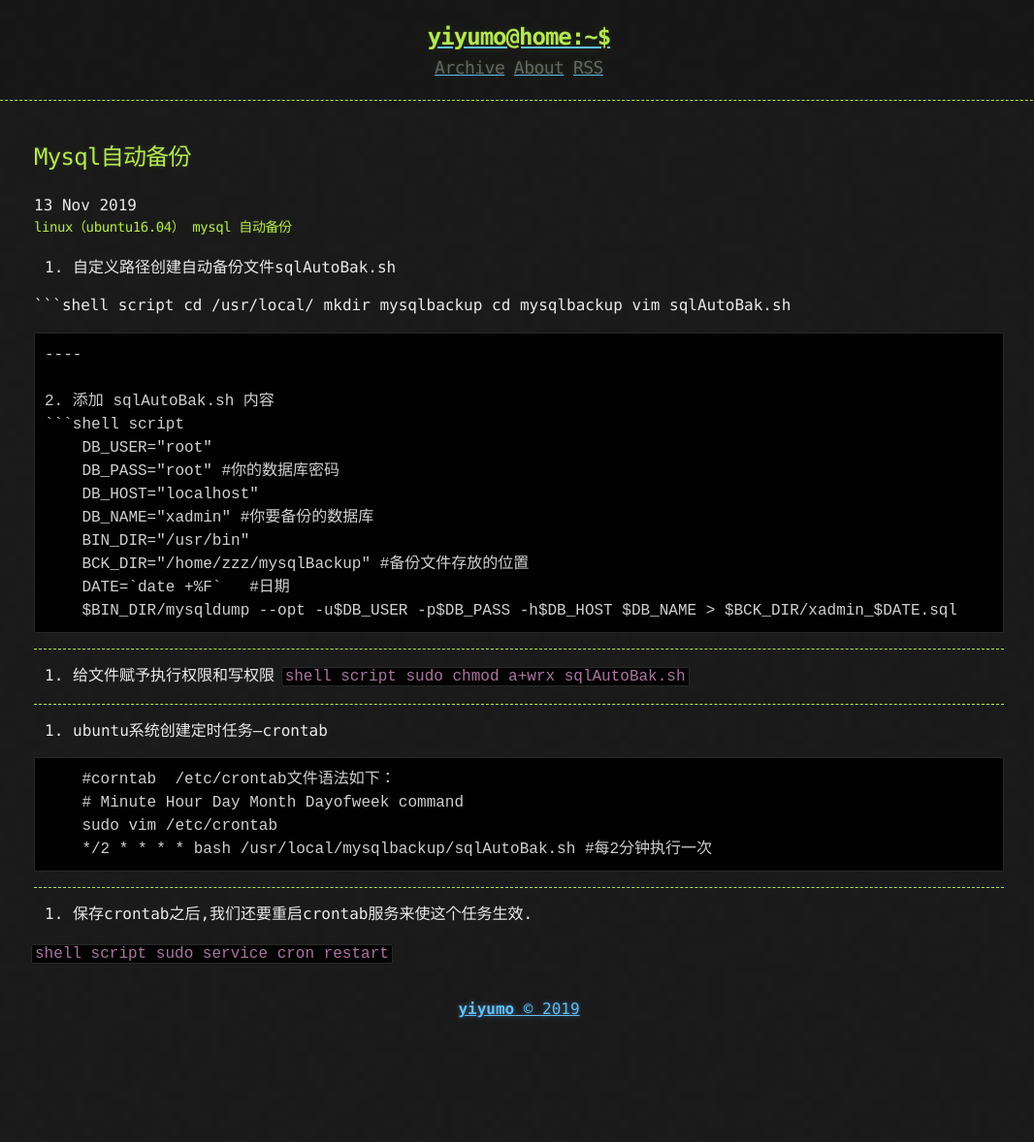
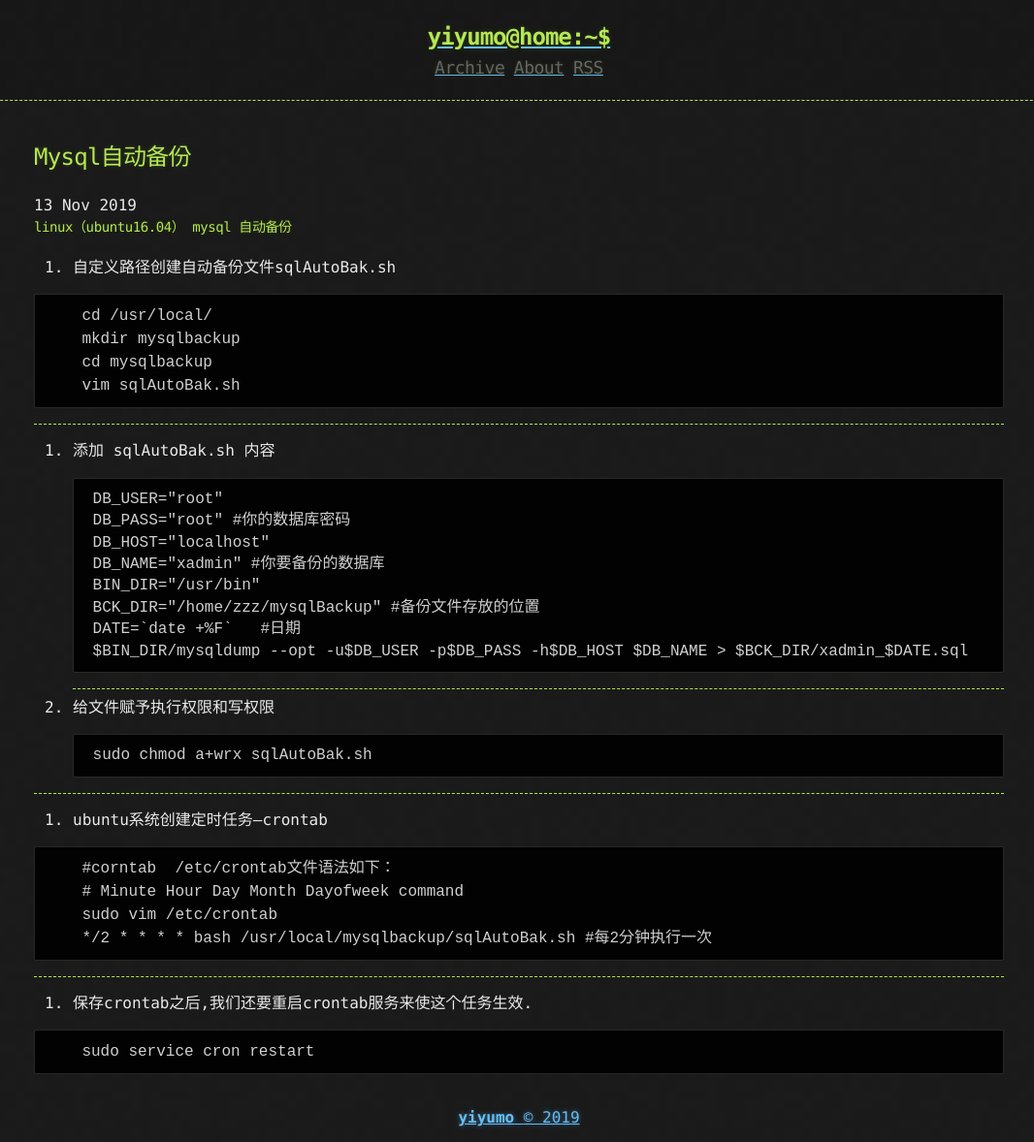
Before and after one commit to yiyumo/yiyumo.githup.io, a Jekyll site: the page built from _posts/2019-11-13-mysql自动备份.md, in a window 1280 px wide. Shown: the whole page at 97% size, without its empty margins (105-1171 px from the left). Built offline with Jekyll 4.4.1, drawn with Linux system fonts in a browser that asks for light colours; before the commit the page ends 1066 px from its top, so only the background shows below that.

Commit message:
modify 2019-11-13 file

````diff
--- a/_posts/2019-11-13-mysql自动备份.md
+++ b/_posts/2019-11-13-mysql自动备份.md
@@ -2,7 +2,7 @@
 
 1. 自定义路径创建自动备份文件sqlAutoBak.sh
 
-```shell script
+```
     cd /usr/local/
     mkdir mysqlbackup
     cd mysqlbackup
@@ -11,7 +11,7 @@
 ----
 
 2. 添加 sqlAutoBak.sh 内容
-```shell script
+```
     DB_USER="root"
     DB_PASS="root" #你的数据库密码
     DB_HOST="localhost"
@@ -24,7 +24,7 @@
 ----
 
 3. 给文件赋予执行权限和写权限
-```shell script
+```
     sudo chmod a+wrx sqlAutoBak.sh
 ```
 
@@ -42,6 +42,6 @@
 
 5. 保存crontab之后,我们还要重启crontab服务来使这个任务生效.
 
-```shell script
+```
     sudo service cron restart
 ```
````
